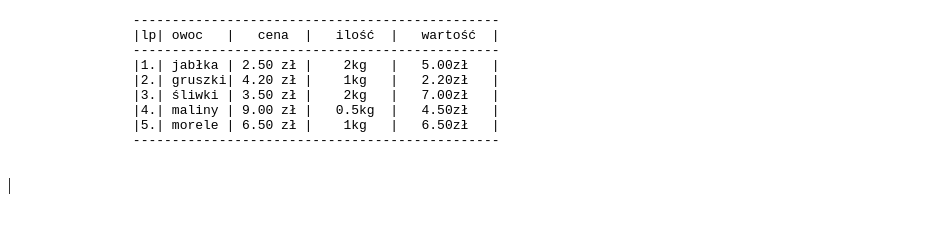
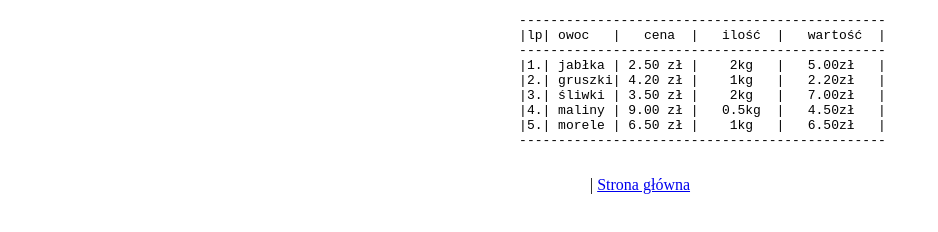
Before and after one commit to Dawidwoznica2451/zadanie4, a plain HTML site: page owoce.html in a window 1280 px wide. Shown: the whole page, without its empty margins (0-938 px from the left). Drawn offline with Linux system fonts and the light colour scheme.

Commit message:
Update owoce.html

```diff
--- a/owoce.html
+++ b/owoce.html
@@ -3,6 +3,12 @@
 	<head>
 		<meta charset="UTF-8">
 		<title>...</title>
+		<style>
+		 	body
+			{
+				text-align:center;
+			}
+		</style>
 	</head>
 	<body>
 		<pre>
@@ -16,6 +22,7 @@
 		|5.| morele | 6.50 zł |    1kg   |   6.50zł   |
 		-----------------------------------------------
 		</pre>|
+		<a href="index2.html">Strona główna</a>
 
 	</body>
 </html>
```
